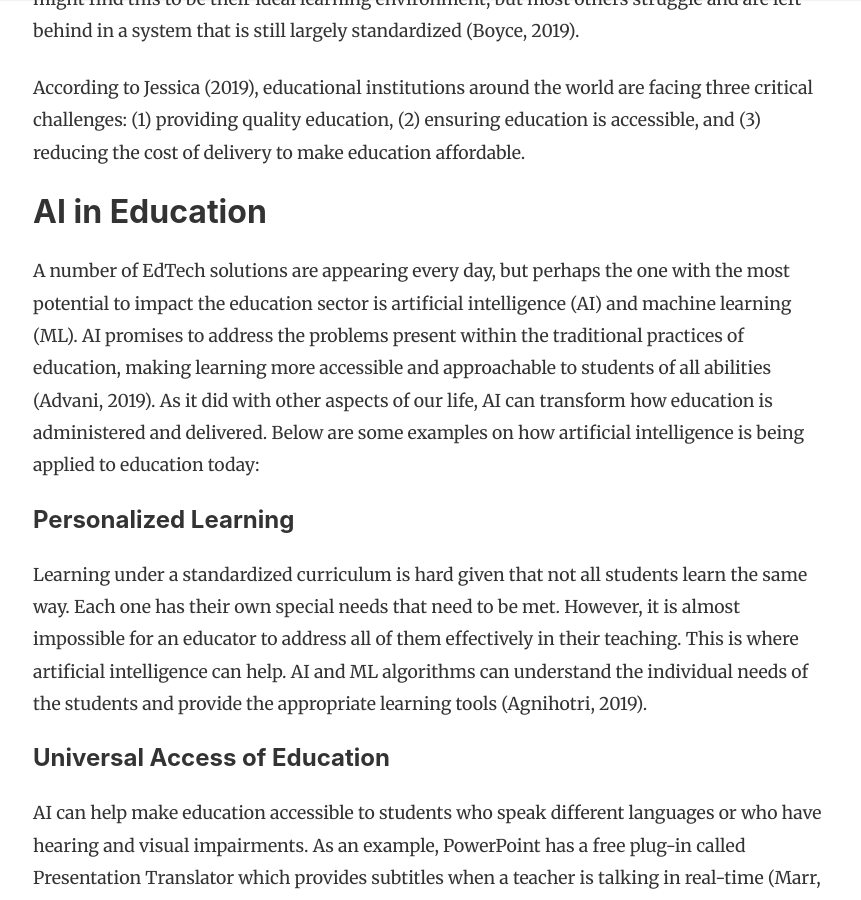
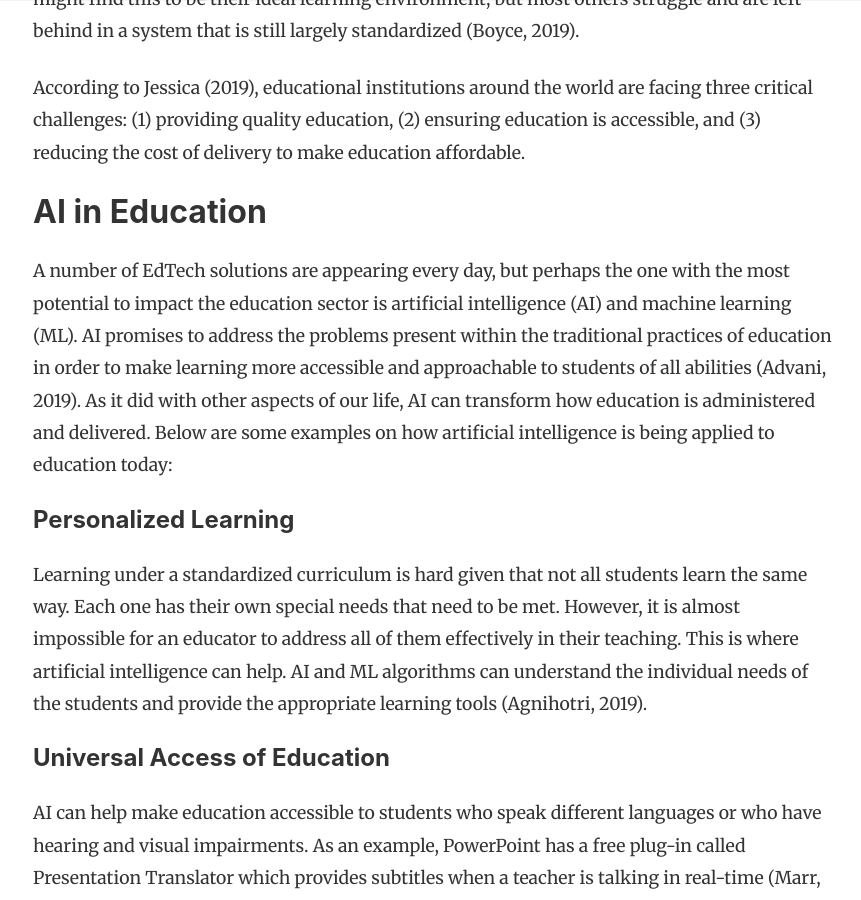
Before and after one commit to mclag/mms142-groupg-2020, a Jekyll site: the page built from _posts/2020-12-06-ai_education.md, in a window 1280 px wide and 900 px high, scrolled down 1136 px. Shown: the whole window, without its empty margins (67-928 px from the left). Built offline with Jekyll 4.4.1, drawn with Linux system fonts in a browser that asks for light colours; nearby versions of some CDN libraries; comment, search, counter and statistics services are not loaded.

Commit message:
Update 2020-12-06-ai_education.md

```diff
--- a/_posts/2020-12-06-ai_education.md
+++ b/_posts/2020-12-06-ai_education.md
@@ -11,7 +11,7 @@ According to Jessica (2019), educational institutions around the world are facin
 
 ## AI in Education
 
-A number of EdTech solutions are appearing every day, but perhaps the one with the most potential to impact the education sector is artificial intelligence (AI) and machine learning (ML). AI promises to address the problems present within the traditional practices of education, making learning more accessible and approachable to students of all abilities (Advani, 2019). As it did with other aspects of our life, AI can transform how education is administered and delivered. Below are some examples on how artificial intelligence is being applied to education today:
+A number of EdTech solutions are appearing every day, but perhaps the one with the most potential to impact the education sector is artificial intelligence (AI) and machine learning (ML). AI promises to address the problems present within the traditional practices of education in order to make learning more accessible and approachable to students of all abilities (Advani, 2019). As it did with other aspects of our life, AI can transform how education is administered and delivered. Below are some examples on how artificial intelligence is being applied to education today:
 
 #### Personalized Learning
 
```
